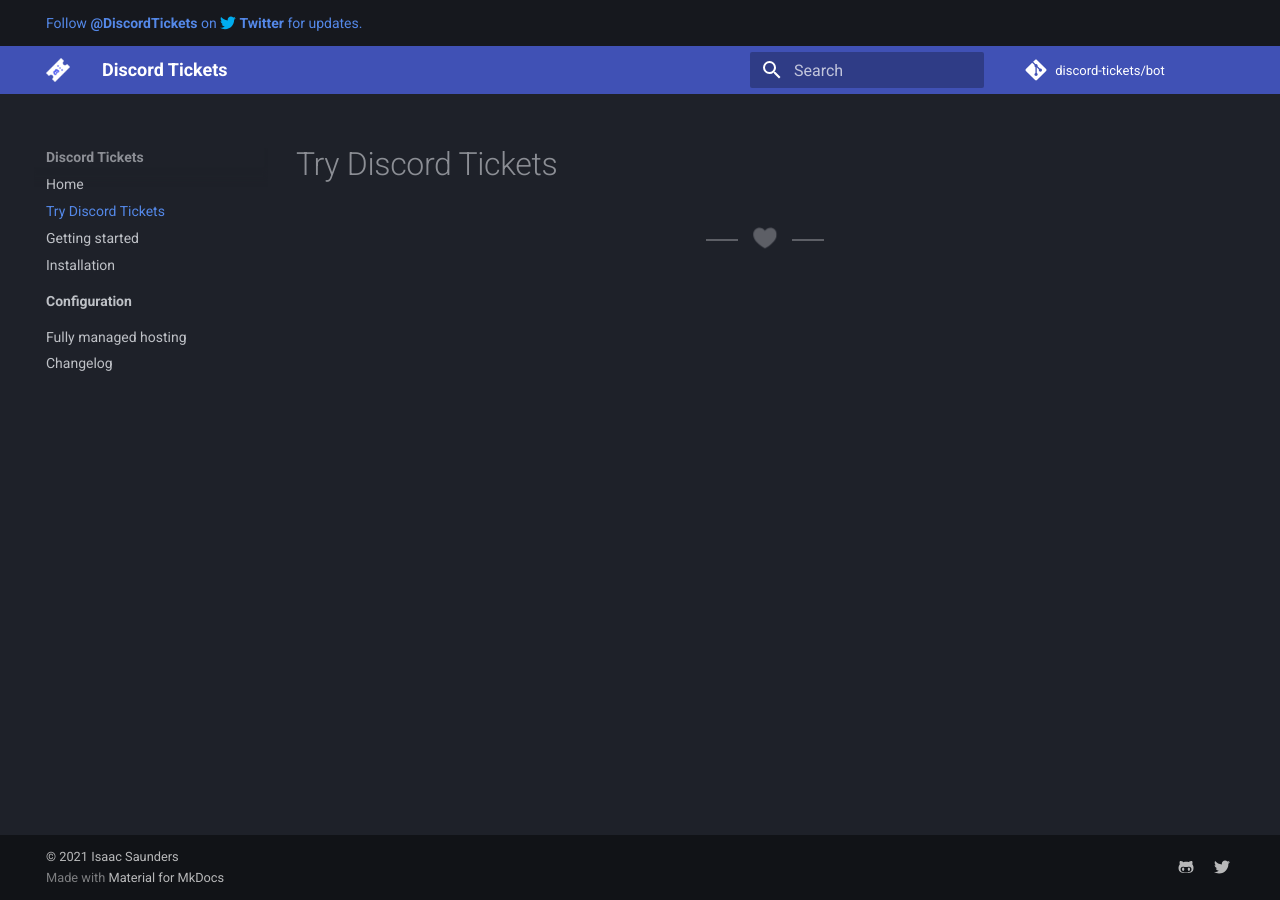
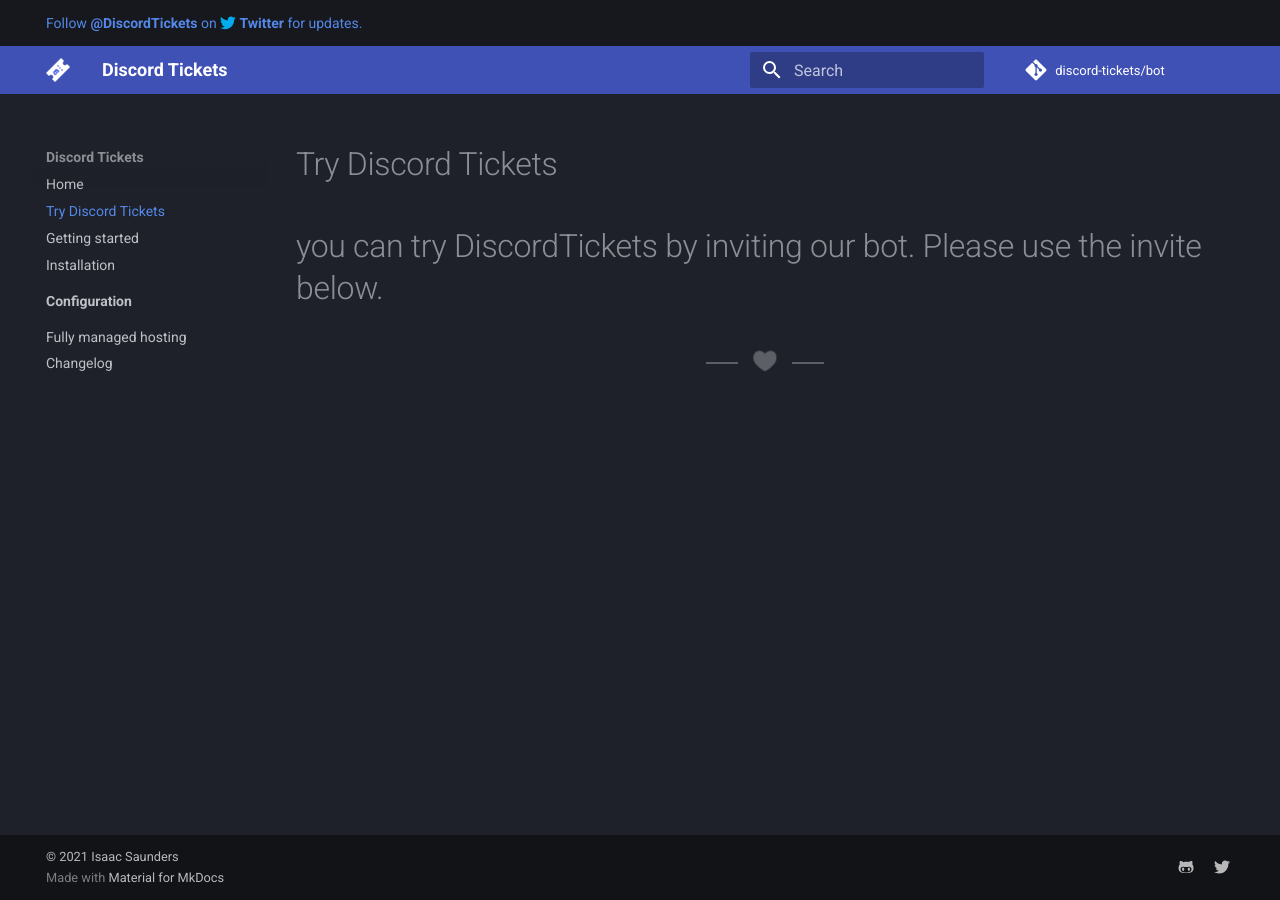
Before and after one commit to discord-tickets/docs, an MkDocs documentation site: the page built from docs/try.md, in a window 1280 px wide. Built offline with MkDocs 1.6.1 and Material for MkDocs 9.7.7, drawn with Linux system fonts in a browser that asks for light colours; comment, search, counter and statistics services are not loaded.

Commit message:
updated try.md for website

```diff
--- a/docs/try.md
+++ b/docs/try.md
@@ -1 +1,3 @@
 # Try Discord Tickets
+
+# you can try DiscordTickets by inviting our bot. Please use the invite below.
```
